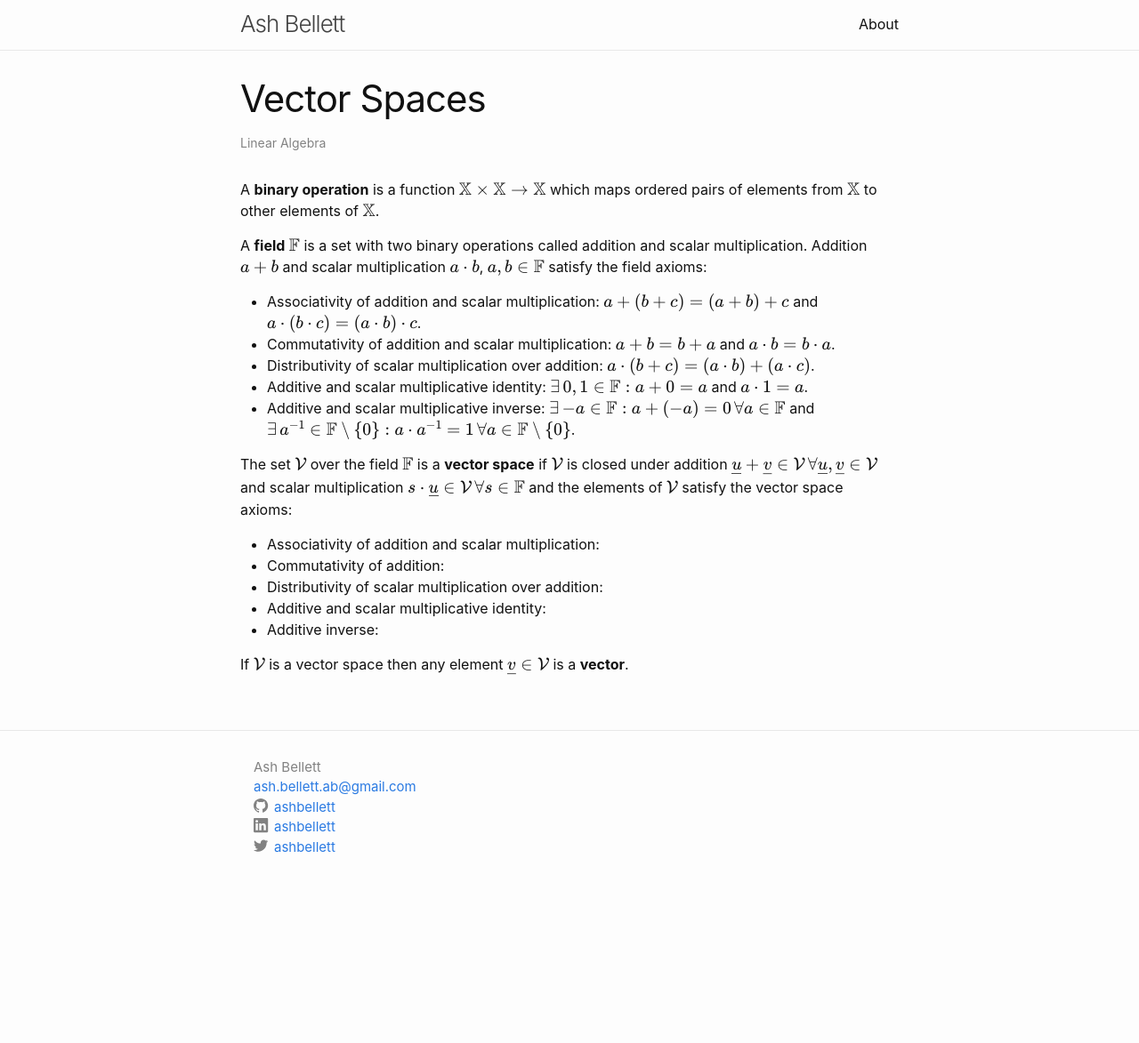
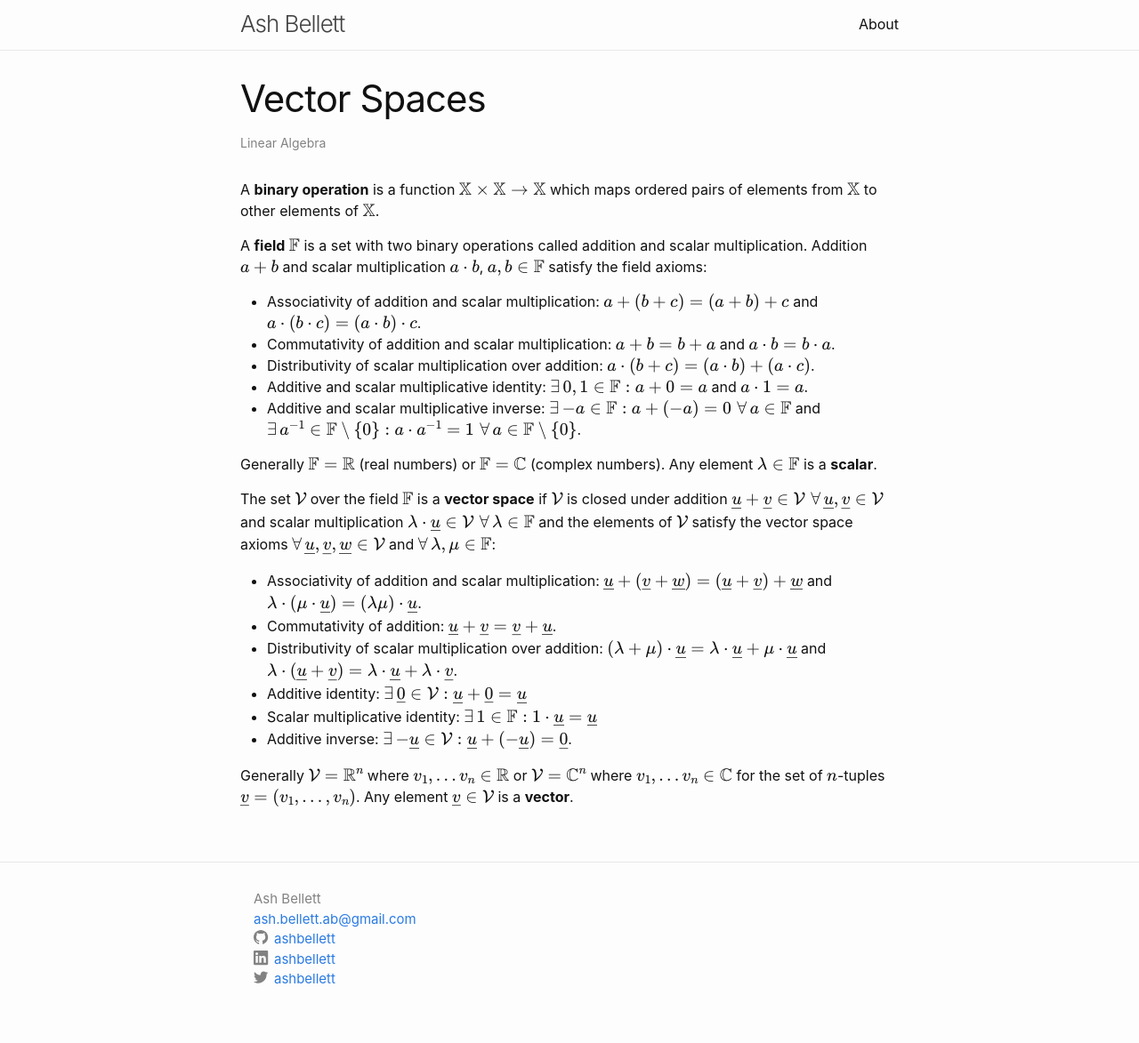
Before and after one commit to ashbellett/ashbellett.github.io, a Jekyll site: the page built from _linear-algebra/vector-spaces.md, in a window 1280 px wide. Shown: the whole page at 89% size. Built offline with Jekyll 4.4.1, drawn with Linux system fonts in a browser that asks for light colours; some web fonts are replaced; before the commit the page ends 1024 px from its top, so only the background shows below that.

Commit message:
Finish introductory vector space notes

```diff
--- a/_linear-algebra/vector-spaces.md
+++ b/_linear-algebra/vector-spaces.md
@@ -13,13 +13,16 @@ A **field** $$\mathbb{F}$$ is a set with two binary operations called addition a
 - Commutativity of addition and scalar multiplication: $$a + b = b + a$$ and $$a \cdot b = b \cdot a$$.
 - Distributivity of scalar multiplication over addition: $$a \cdot (b + c) = (a \cdot b) + (a \cdot c)$$.
 - Additive and scalar multiplicative identity: $$\exists \, 0, 1 \in \mathbb{F} : a + 0 = a$$ and $$a \cdot 1 = a$$.
-- Additive and scalar multiplicative inverse: $$\exists \, {-}a \in \mathbb{F} : a+(-a)=0 \, \forall a \in \mathbb{F}$$ and $$\exists \, a^{-1} \in \mathbb{F} \setminus \{0\} : a \cdot a^{-1} = 1 \, \forall a \in \mathbb{F}\setminus \{0\}$$.
+- Additive and scalar multiplicative inverse: $$\exists \, {-}a \in \mathbb{F} : a+(-a)=0 \,\, \forall \, a \in \mathbb{F}$$ and $$\exists \, a^{-1} \in \mathbb{F} \setminus \{0\} : a \cdot a^{-1} = 1 \,\, \forall \, a \in \mathbb{F}\setminus \{0\}$$.
 
-The set $$\mathcal{V}$$ over the field $$\mathbb{F}$$ is a **vector space** if $$\mathcal{V}$$ is closed under addition $$\underline{u} + \underline{v} \in \mathcal{V} \, \forall \underline{u}, \underline{v} \in \mathcal{V}$$ and scalar multiplication $$s\cdot \underline{u} \in \mathcal{V} \, \forall s \in \mathbb{F}$$ and the elements of $$\mathcal{V}$$ satisfy the vector space axioms:
-- Associativity of addition and scalar multiplication:
-- Commutativity of addition:
-- Distributivity of scalar multiplication over addition:
-- Additive and scalar multiplicative identity:
-- Additive inverse:
+Generally $$\mathbb{F}=\mathbb{R}$$ (real numbers) or $$\mathbb{F}=\mathbb{C}$$ (complex numbers). Any element $$\lambda \in \mathbb{F}$$ is a **scalar**.
 
-If $$\mathcal{V}$$ is a vector space then any element $$\underline{v} \in \mathcal{V}$$ is a **vector**.
+The set $$\mathcal{V}$$ over the field $$\mathbb{F}$$ is a **vector space** if $$\mathcal{V}$$ is closed under addition $$\underline{u} + \underline{v} \in \mathcal{V} \,\, \forall \, \underline{u}, \underline{v} \in \mathcal{V}$$ and scalar multiplication $$\lambda\cdot \underline{u} \in \mathcal{V} \,\, \forall \, \lambda \in \mathbb{F}$$ and the elements of $$\mathcal{V}$$ satisfy the vector space axioms $$\forall \, \underline{u}, \underline{v}, \underline{w} \in \mathcal{V}$$ and $$\forall \, \lambda, \mu \in \mathbb{F}$$:
+- Associativity of addition and scalar multiplication: $$\underline{u}+(\underline{v}+\underline{w})=(\underline{u}+\underline{v})+\underline{w}$$ and $$\lambda\cdot(\mu\cdot\underline{u})=(\lambda\mu)\cdot\underline{u}$$.
+- Commutativity of addition: $$\underline{u}+\underline{v}=\underline{v}+\underline{u}$$.
+- Distributivity of scalar multiplication over addition: $$(\lambda+\mu)\cdot\underline{u}=\lambda\cdot\underline{u}+\mu\cdot\underline{u}$$ and $$\lambda\cdot(\underline{u}+\underline{v})=\lambda\cdot\underline{u}+\lambda\cdot\underline{v}$$.
+- Additive identity: $$\exists \, \underline{0} \in \mathcal{V} : \underline{u}+\underline{0}=\underline{u}$$
+- Scalar multiplicative identity: $$\exists \, 1 \in \mathbb{F} : 1\cdot\underline{u}=\underline{u}$$
+- Additive inverse: $$\exists \, {-}\underline{u} \in \mathcal{V} : \underline{u}+({-}\underline{u})=\underline{0}$$.
+
+Generally $$\mathcal{V}=\mathbb{R}^n$$ where $$v_1,...v_n \in \mathbb{R}$$ or $$\mathcal{V}=\mathbb{C}^n$$ where $$v_1,...v_n \in \mathbb{C}$$ for the set of $$n$$-tuples $$\underline{v}=(v_1,...,v_n)$$. Any element $$\underline{v} \in \mathcal{V}$$ is a **vector**.
```
